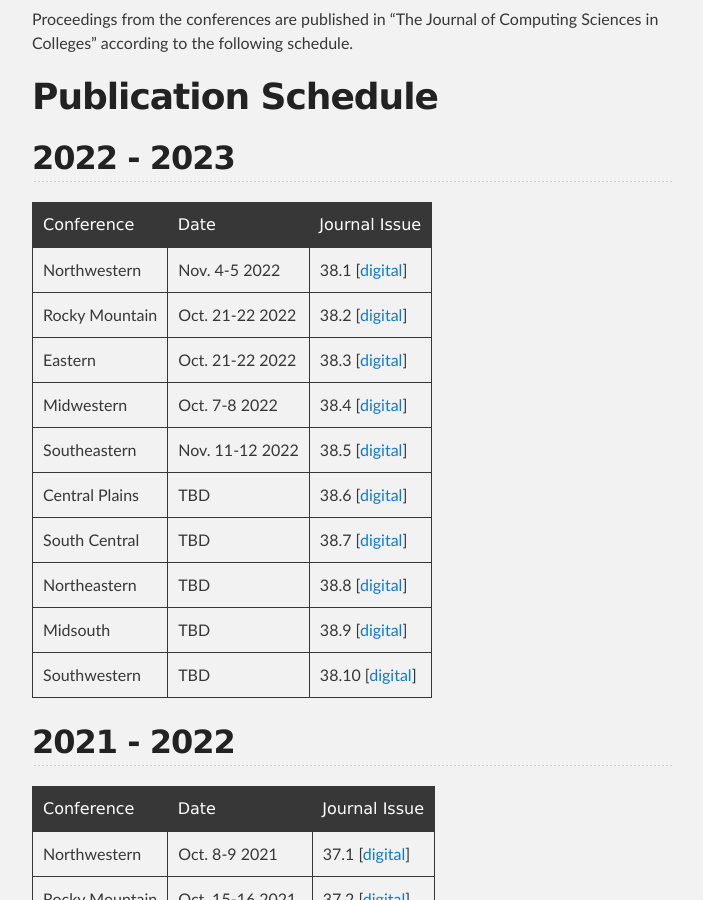
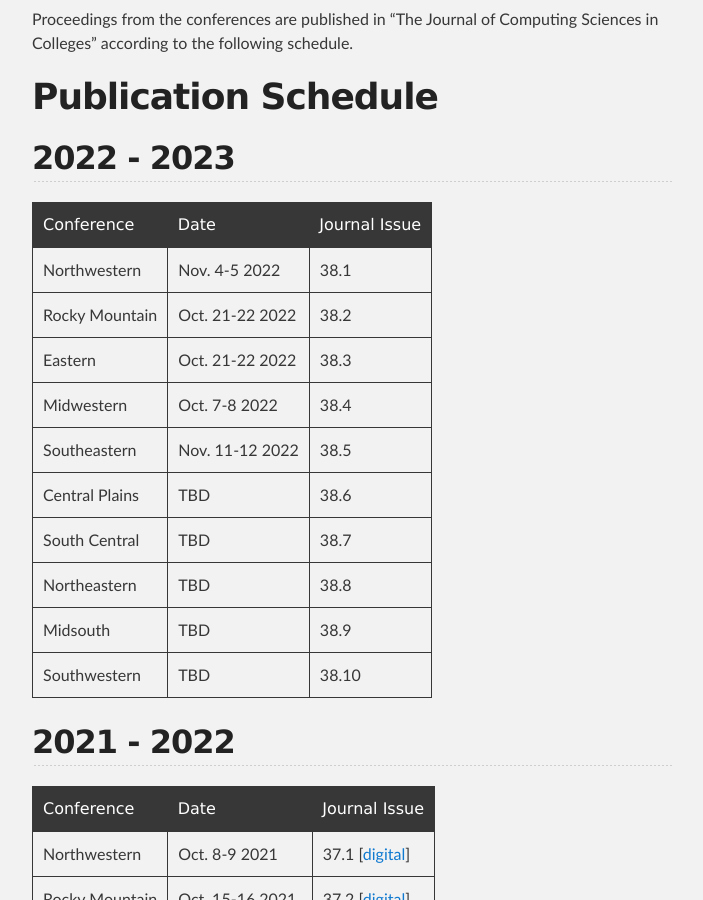
Before and after one commit to ccsc-journal/ccsc-editor, a Jekyll site: the page built from docs/index.md, in a window 1280 px wide and 900 px high, scrolled down 569 px. Shown: the whole window, without its empty margins (288-991 px from the left). Built offline with Jekyll 4.4.1, drawn with Linux system fonts in a browser that asks for light colours; our own code applies the rules of GitHub Pages for plain Markdown files.

Commit message:
remove links

```diff
--- a/docs/index.md
+++ b/docs/index.md
@@ -18,16 +18,16 @@ Sciences in Colleges" according to the following schedule.
 
 | Conference | Date | Journal Issue |
 |:-------------|:------------------|:------|
-| Northwestern | Nov. 4-5 2022| 38.1 [[digital]()]|
-| Rocky Mountain | Oct. 21-22 2022 | 38.2 [[digital]()] |
-| Eastern | Oct. 21-22 2022 | 38.3 [[digital]()] |
-| Midwestern | Oct. 7-8 2022 | 38.4 [[digital]()] |
-| Southeastern | Nov. 11-12 2022 | 38.5 [[digital]()] |
-| Central Plains | TBD | 38.6 [[digital]()] |
-| South Central | TBD | 38.7 [[digital]()] |
-| Northeastern | TBD | 38.8 [[digital]()] |
-| Midsouth | TBD | 38.9 [[digital]()]|
-| Southwestern | TBD | 38.10 [[digital]()] |
+| Northwestern | Nov. 4-5 2022| 38.1 |
+| Rocky Mountain | Oct. 21-22 2022 | 38.2  |
+| Eastern | Oct. 21-22 2022 | 38.3 |
+| Midwestern | Oct. 7-8 2022 | 38.4 |
+| Southeastern | Nov. 11-12 2022 | 38.5 |
+| Central Plains | TBD | 38.6 |
+| South Central | TBD | 38.7  |
+| Northeastern | TBD | 38.8  |
+| Midsouth | TBD | 38.9 |
+| Southwestern | TBD | 38.10 |
 
 ## 2021 - 2022
 
```
